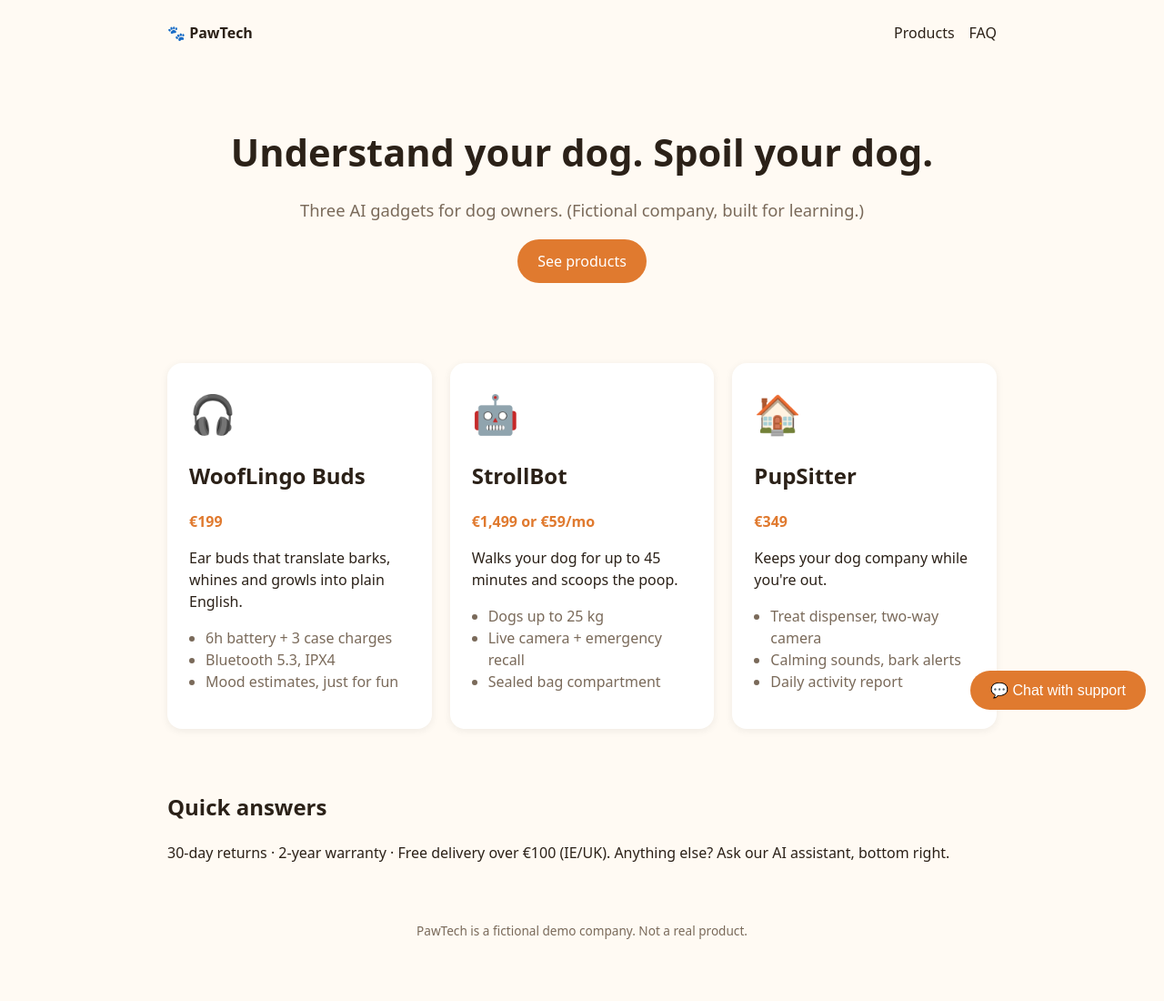
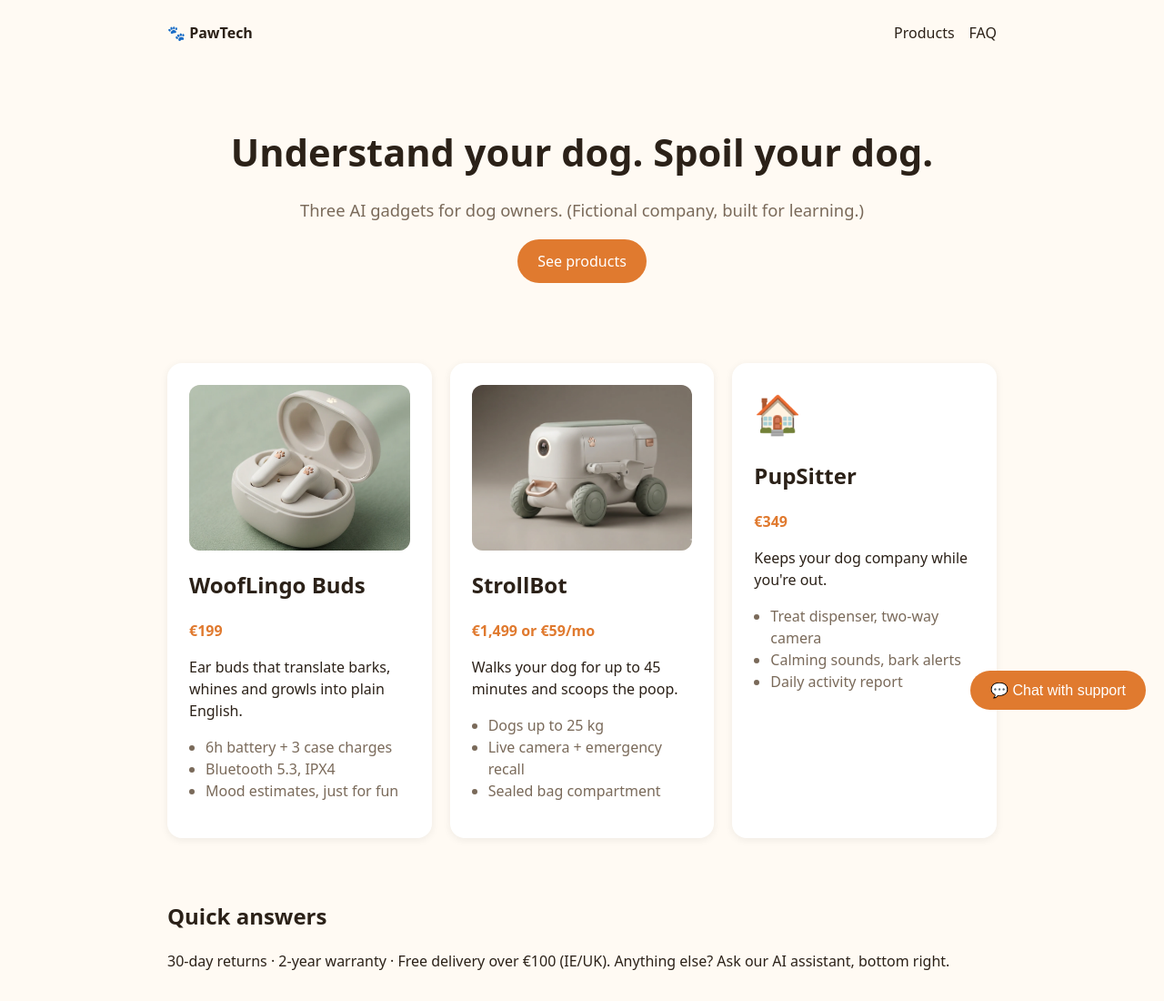
Before and after one commit to sabari-gandhi87/Pawtech, a plain HTML site: page site/index.html in a window 1280 px wide. Shown: the top 1100 px of the page at 91% size. Drawn offline with Linux system fonts and the light colour scheme.

Commit message:
Add product photos for WoofLingo Buds and StrollBot
- Replace the emoji placeholders on the WoofLingo Buds and StrollBot
  cards with product images (site/images/*.webp) with alt text and
  intrinsic sizes
- .product-img: consistent 4:3 crop with rounded corners

PupSitter still uses its emoji until an image is available.

Co-Authored-By: Claude Opus 5.5 <noreply@anthropic.com>

```diff
--- a/site/index.html
+++ b/site/index.html
@@ -6,10 +6,12 @@
 <section class="hero"><h1>Understand your dog. Spoil your dog.</h1>
 <p>Three AI gadgets for dog owners. (Fictional company, built for learning.)</p><a class="btn" href="#products">See products</a></section>
 <section id="products"><div class="grid">
- <article class="card"><div class="emoji">🎧</div><h2>WoofLingo Buds</h2><p class="price">€199</p>
+ <article class="card"><img class="product-img" src="images/wooflingo-buds.webp" width="928" height="1152"
+   alt="WoofLingo Buds: cream ear buds with rose-gold paw prints in an open charging case"><h2>WoofLingo Buds</h2><p class="price">€199</p>
   <p>Ear buds that translate barks, whines and growls into plain English.</p>
   <ul><li>6h battery + 3 case charges</li><li>Bluetooth 5.3, IPX4</li><li>Mood estimates, just for fun</li></ul></article>
- <article class="card"><div class="emoji">🤖</div><h2>StrollBot</h2><p class="price">€1,499 or €59/mo</p>
+ <article class="card"><img class="product-img" src="images/strollbot.webp" width="1264" height="848"
+   alt="StrollBot: white four-wheeled robot with a front camera, lead handle and scooper arm"><h2>StrollBot</h2><p class="price">€1,499 or €59/mo</p>
   <p>Walks your dog for up to 45 minutes and scoops the poop.</p>
   <ul><li>Dogs up to 25 kg</li><li>Live camera + emergency recall</li><li>Sealed bag compartment</li></ul></article>
  <article class="card"><div class="emoji">🏠</div><h2>PupSitter</h2><p class="price">€349</p>
--- a/site/style.css
+++ b/site/style.css
@@ -6,7 +6,8 @@ nav{display:flex;justify-content:space-between;align-items:center}nav a{color:va
 .btn{display:inline-block;background:var(--accent);color:#fff;padding:12px 22px;border-radius:999px;text-decoration:none;border:0;font-size:1rem;cursor:pointer}
 .grid{display:grid;grid-template-columns:repeat(auto-fit,minmax(260px,1fr));gap:20px}
 .card{background:var(--card);border-radius:16px;padding:24px;box-shadow:0 2px 10px #0001}
-.card .emoji{font-size:2.6rem}.price{color:var(--accent);font-weight:700}
+.card .emoji{font-size:2.6rem}
+.product-img{display:block;width:100%;height:auto;aspect-ratio:4/3;object-fit:cover;border-radius:12px;background:#f1ece4}.price{color:var(--accent);font-weight:700}
 .card ul{padding-left:18px;color:var(--muted)}
 #chat-fab{position:fixed;right:20px;bottom:20px;z-index:10}
 #chat-panel{position:fixed;right:20px;bottom:80px;width:min(400px,calc(100vw - 40px));height:min(600px,70vh);background:#fff;border-radius:16px;box-shadow:0 8px 30px #0004;overflow:hidden;display:none;z-index:10}
```
Also changed, not shown: site/images/strollbot.webp (added), site/images/wooflingo-buds.webp (added).
